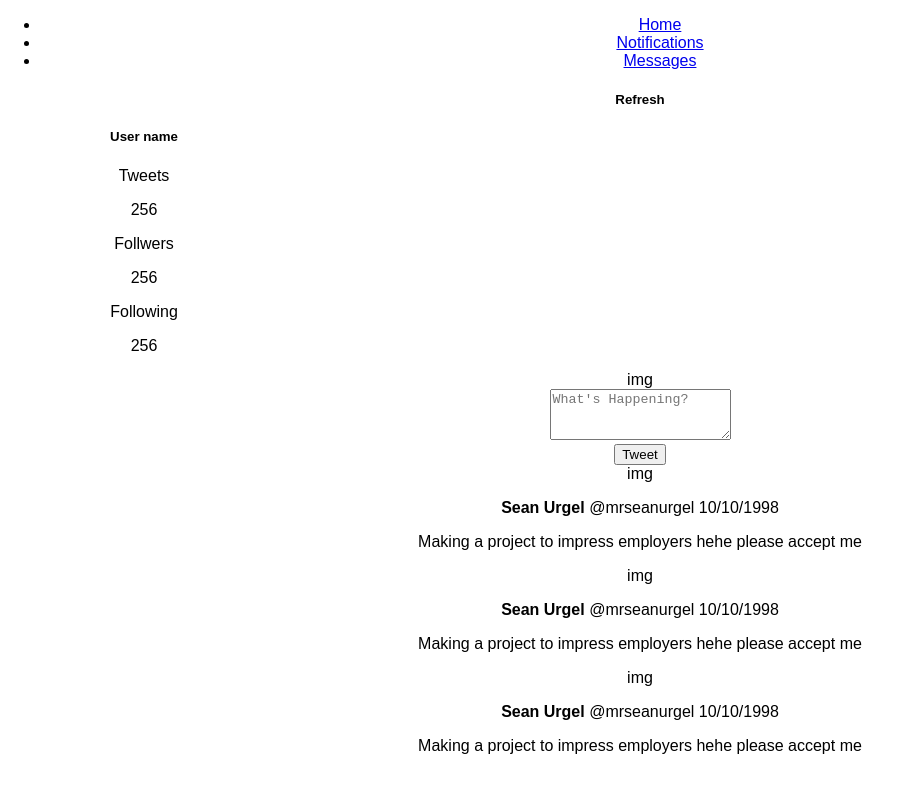
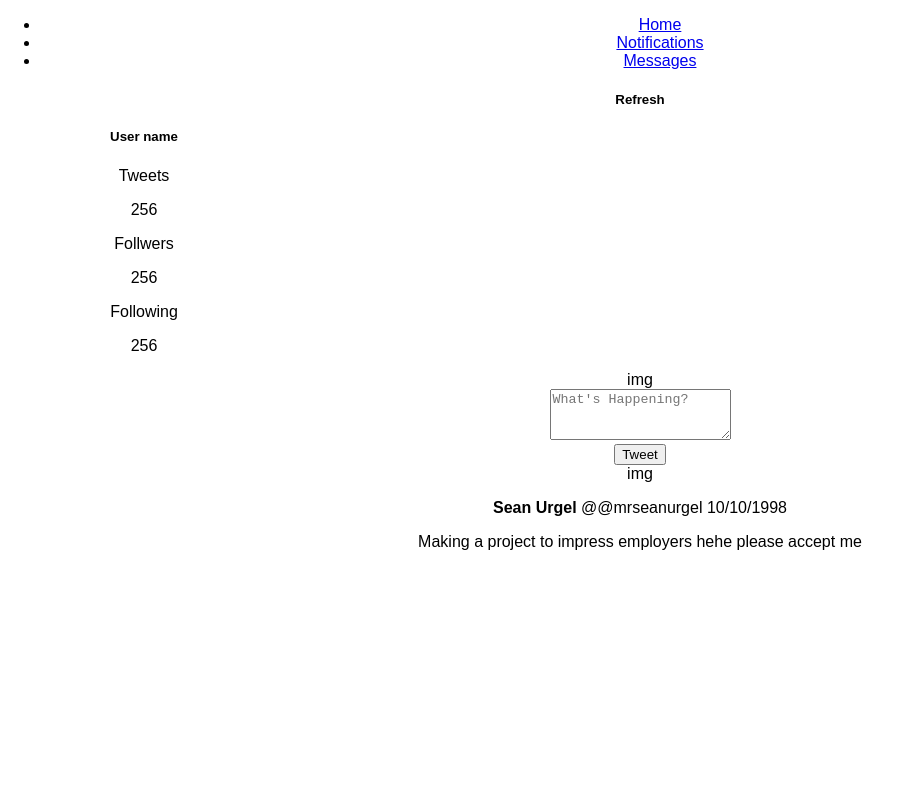
Before and after one commit to SeanningTatum/twitter-clone, a React (Create React App) app: page /home in a window 1280 px wide. Shown: the top 792 px of the page, without its empty margins (0-900 px from the left). Built offline with nearby package versions, Linux system fonts and the light colour scheme; the HTML template or start-up script is replaced by a standard one.

Commit message:
Changed the tweet Object and added propTypes

```diff
--- a/src/components/Shared/TweetFeed/TweetFeed.js
+++ b/src/components/Shared/TweetFeed/TweetFeed.js
@@ -20,7 +20,12 @@ const tweetFeed = (props) => {
 }
 
 tweetFeed.propTypes = {
-  tweets: Proptypes.array.isRequired,
+  tweets: Proptypes.arrayOf(Proptypes.shape({
+    name: Proptypes.string.isRequired,
+    handlerName: Proptypes.string.isRequired,
+    message: Proptypes.string.isRequired,
+    date: Proptypes.any.isRequired
+  })).isRequired,
   hasTweetInput: Proptypes.bool.isRequired
 }
 
--- a/src/components/Shared/TweetFeed/Tweets/Tweet/Tweet.js
+++ b/src/components/Shared/TweetFeed/Tweets/Tweet/Tweet.js
@@ -5,7 +5,7 @@ const tweet = (props) => {
   return (
     <div className="text-left">
       <p><b>{props.name}</b> @{props.twitterHandler} {props.date}</p>
-      <p>{props.tweet}</p>
+      <p>{props.message}</p>
     </div>
   )
 }
@@ -13,8 +13,8 @@ const tweet = (props) => {
 tweet.propTypes = {
   name: PropTypes.string.isRequired,
   twitterHandler: PropTypes.string.isRequired,
-  date: PropTypes.string.isRequired,
-  tweet: PropTypes.string.isRequired
+  date: PropTypes.any.isRequired,
+  message: PropTypes.string.isRequired
 }
 
 export default tweet
--- a/src/components/Shared/TweetFeed/Tweets/Tweets.js
+++ b/src/components/Shared/TweetFeed/Tweets/Tweets.js
@@ -1,21 +1,21 @@
 import React from 'react';
 import Tweet from './Tweet/Tweet';
+import PropTypes from 'prop-types';
 
-const tweets = ({tweets}) => {
-
+const tweets = (props) => {
   return (
-    tweets.map( (tweet) => (
-      <div className="list-group-item m-0" key={tweet}>
+    props.tweets.map( (tweet, ndx) => (
+      <div className="list-group-item m-0" key={ndx}>
         <div className="row">
           <div className="col-1">
             img
           </div>
           <div className="col-11">
             <Tweet
-              name={"Sean Urgel"}
-              twitterHandler={"mrseanurgel"}
-              date={"10/10/1998"}
-              tweet={"Making a project to impress employers hehe please accept me"}/>
+              name={tweet.name}
+              twitterHandler={tweet.handlerName}
+              date={tweet.date}
+              message={tweet.message}/>
           </div>
         </div>
       </div>
@@ -23,4 +23,13 @@ const tweets = ({tweets}) => {
   )
 }
 
+tweets.propTypes = {
+  tweets: PropTypes.arrayOf(PropTypes.shape({
+    name: PropTypes.string.isRequired,
+    handlerName: PropTypes.string.isRequired,
+    message: PropTypes.string.isRequired,
+    date: PropTypes.any.isRequired
+  })).isRequired
+}
+
 export default tweets
--- a/src/store/reducers/tweets.js
+++ b/src/store/reducers/tweets.js
@@ -1,5 +1,12 @@
 const initState = {
-   tweets: [1, 2, 3],
+   tweets: [
+      {
+         name: "Sean Urgel",
+         handlerName: "@mrseanurgel",
+         message: "Making a project to impress employers hehe please accept me",
+         date: '10/10/1998'
+      }
+   ],
    addTweetInput: true
 }
 
```
